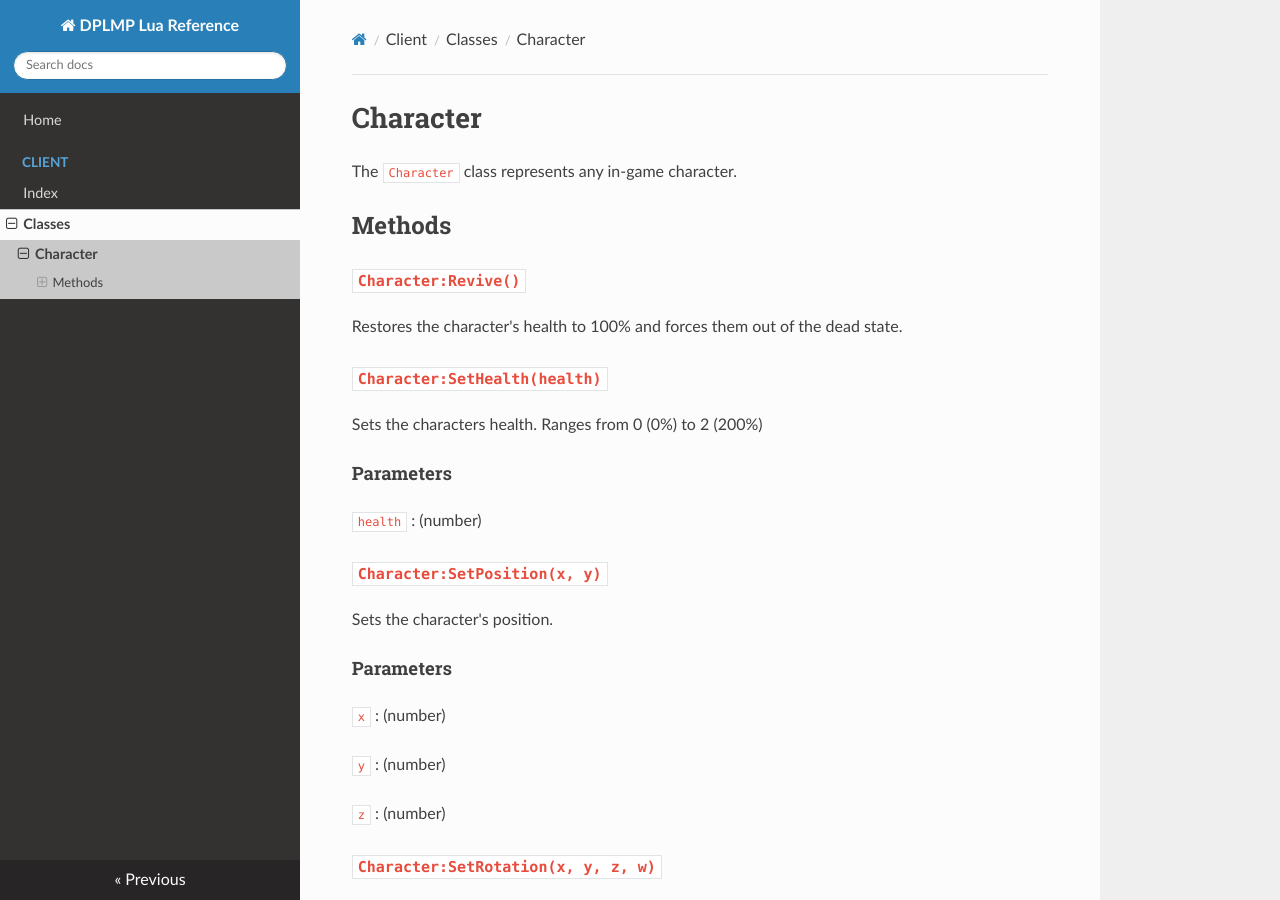
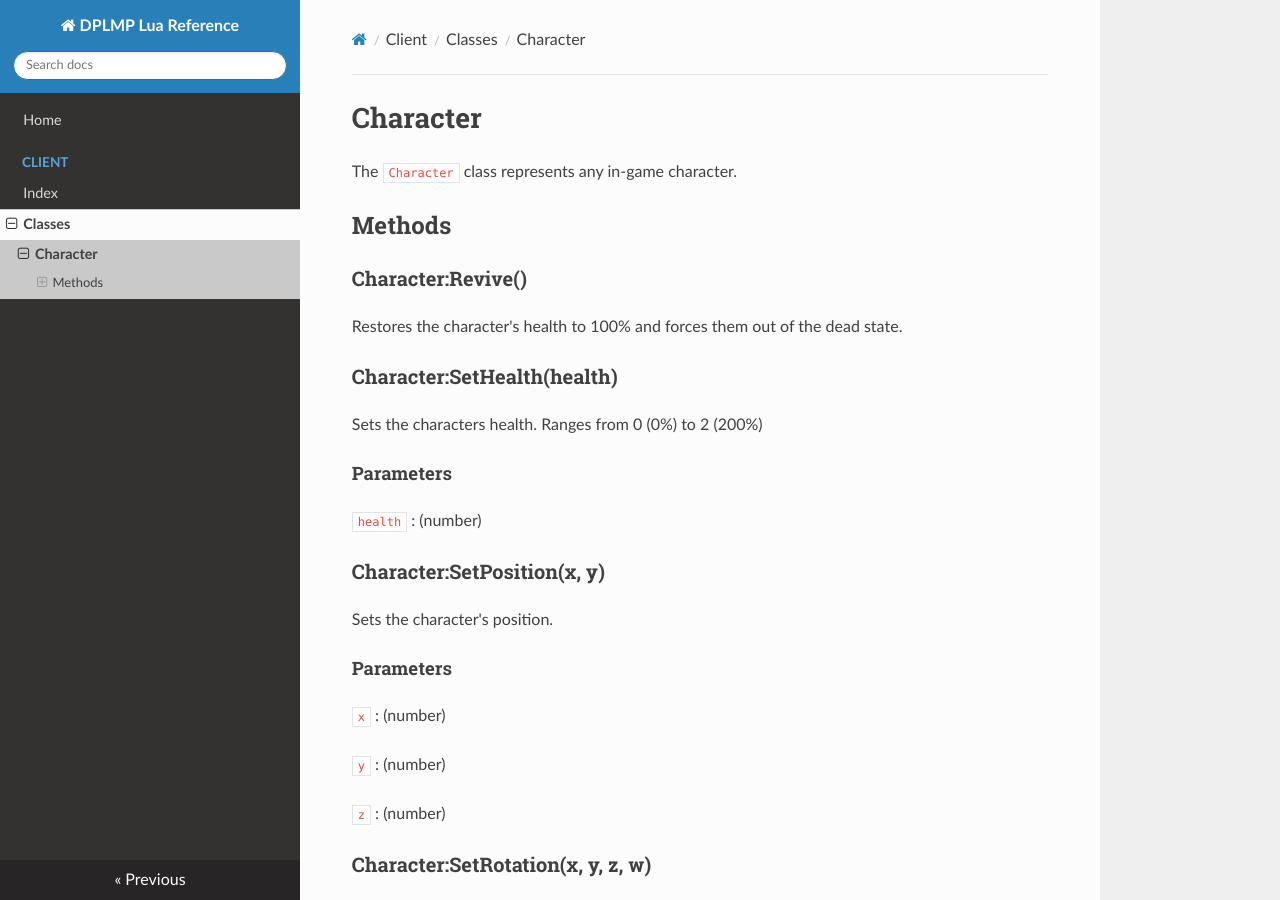
Before and after one commit to DPLMP-Crew/DPLMP-Lua-MkDocs, an MkDocs documentation site: the page built from docs/client/Classes/Character.md, in a window 1280 px wide and 900 px high. Built offline with MkDocs 1.6.1, drawn with Linux system fonts in a browser that asks for light colours; nearby versions of some CDN libraries.

Commit message:
remove single line code blocks

```diff
--- a/docs/client/Classes/Character.md
+++ b/docs/client/Classes/Character.md
@@ -4,10 +4,10 @@ The `Character` class represents any in-game character.
 
 ## Methods
 
-### `Character:Revive()`
+### Character:Revive()
 Restores the character's health to 100% and forces them out of the dead state.
 
-### `Character:SetHealth(health)`
+### Character:SetHealth(health)
 Sets the characters health. Ranges from 0 (0%) to 2 (200%)
 
 #### Parameters
@@ -15,7 +15,7 @@ Sets the characters health. Ranges from 0 (0%) to 2 (200%)
 `health`
 : (number)
 
-### `Character:SetPosition(x, y)`
+### Character:SetPosition(x, y)
 Sets the character's position.
 
 #### Parameters
@@ -29,7 +29,7 @@ Sets the character's position.
 `z`
 : (number)
 
-### `Character:SetRotation(x, y, z, w)`
+### Character:SetRotation(x, y, z, w)
 Sets the character's rotation as a quaternion.
 
 #### Parameters
@@ -46,7 +46,7 @@ Sets the character's rotation as a quaternion.
 `w`
 : (number)
 
-### `Character:GetHealth()`
+### Character:GetHealth()
 
 Returns the current health value. Ranges from 0 (0%) to 2 (200%)
 
@@ -55,7 +55,7 @@ Returns the current health value. Ranges from 0 (0%) to 2 (200%)
 `health`
 : (number)
 
-### `Character:GetPosition()`
+### Character:GetPosition()
 
 Returns the character's current world position.
 
```
